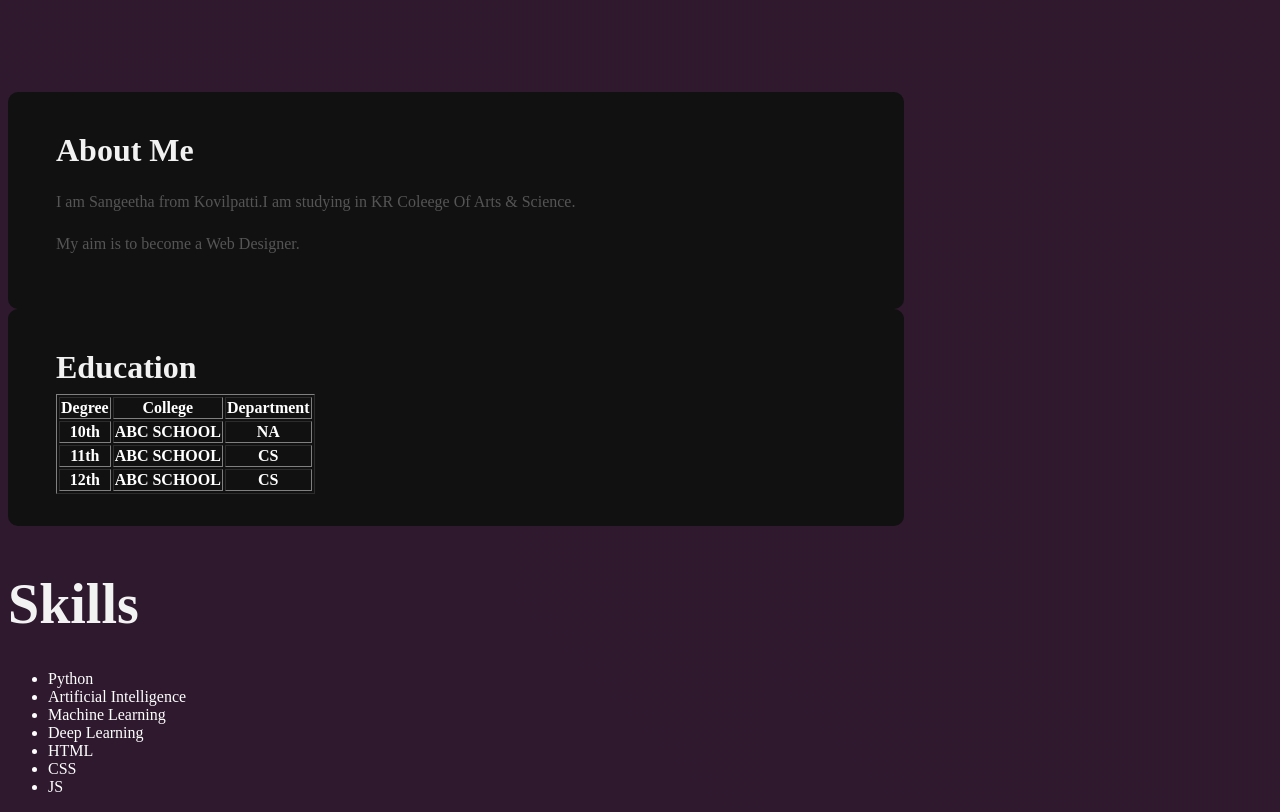
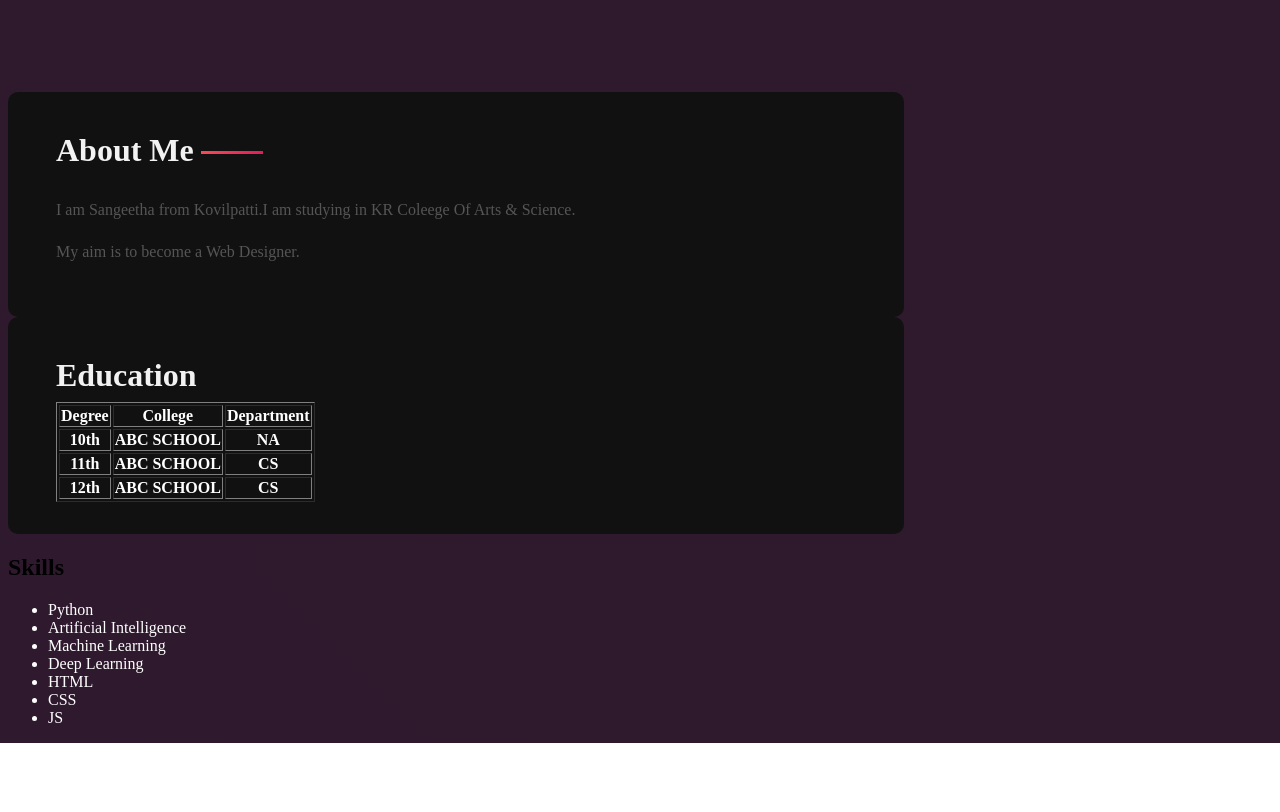
Before and after one commit to sangeethaMariappan/DigitialPortfolio, a plain HTML site: page index.html in a window 1280 px wide. Shown: the part 700-1512 px from the top of the page. After the commit the page ends 1443 px from the top, so only its background shows below. Drawn offline with Linux system fonts and the light colour scheme; files whose address does not match are found by name.

Commit message:
Update style.css

```diff
--- a/style.css
+++ b/style.css
@@ -159,7 +159,7 @@ padding:2rem 3rem;
 border-radius:10px;
 }
 
-.about h1{
+.about h3{
 color:#f2f2f2;
 margin-bottom:1.1rem;
 position:relative;
@@ -168,7 +168,7 @@ font-size:3.5rem;
 }
 
 
-.about h1::after{
+.about h3::after{
 position:absolute;
 content:"";
 top:50%;
@@ -224,7 +224,7 @@ padding:2rem 3rem;
 border-radius:10px;
 }
 
-.skills h1{
+.skills h3{
 color:#f2f2f2;
 margin-bottom:1.1rem;
 position:relative;
@@ -233,7 +233,7 @@ font-size:3.5rem;
 }
 
 
-.skills h1::after{
+.skills h3::after{
 position:absolute;
 content:"";
 top:50%;
@@ -248,8 +248,3 @@ color:#f2f2f2;
 font-size:2rem;
 margin:0.5rem 0;
 }
-
-.skills p{
-color:#555;
-margin:1.5rem 0;
-}
```
